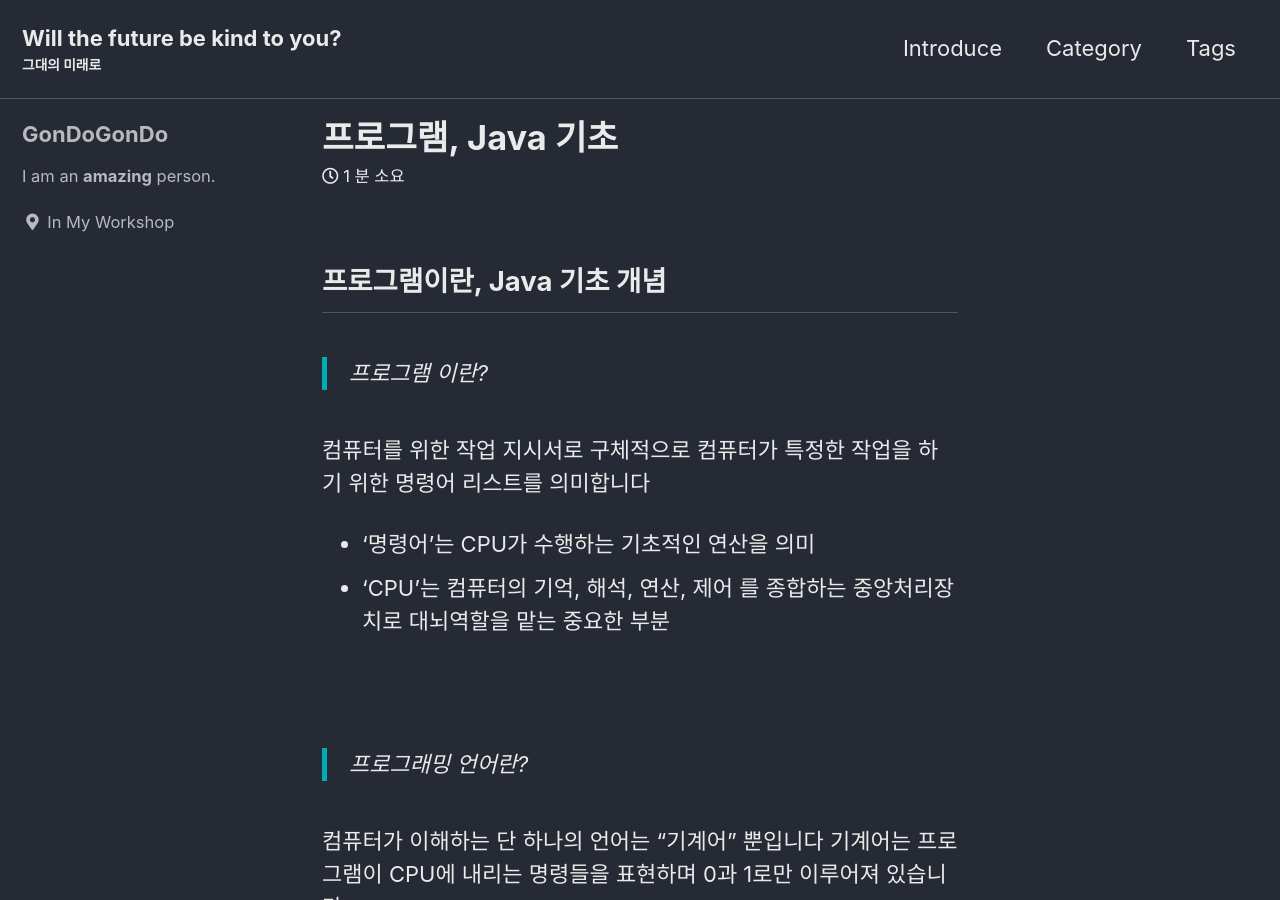
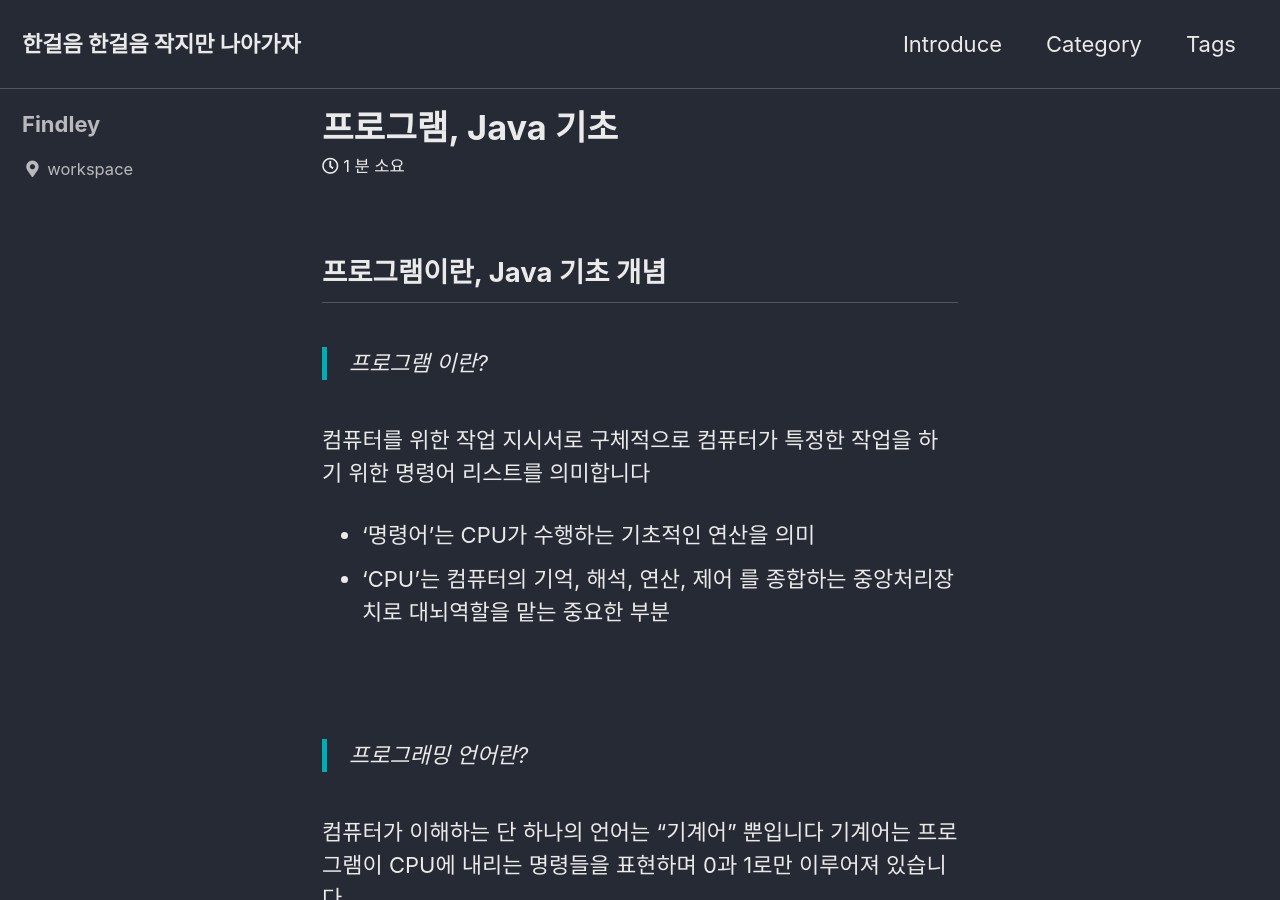
Before and after one commit to dmsgus6523/dmsgus6523.github.io, a Jekyll site: the page built from _posts/2022-03-29-Java기초.md, in a window 1280 px wide and 900 px high. Built offline with Jekyll 4.4.1, drawn with Linux system fonts in a browser that asks for light colours; cached includes are drawn as plain includes; some of the changed text lies outside the part shown.

Commit message:
타이틀 및 기타 텍스트 변경

```diff
--- a/_config.yml
+++ b/_config.yml
@@ -16,10 +16,10 @@ minimal_mistakes_skin    : "dark" #"default" # "air", "aqua", "contrast", "dark"
 
 # Site Settings
 locale                   : "ko-KR"
-title                    : "Will the future be kind to you?"
+title                    : "한걸음 한걸음 작지만 나아가자"
 title_separator          : "-"
-subtitle                 : "그대의 미래로" # site tagline that appears below site title in masthead
-name                     : "Gondo Gondo"
+subtitle                 : "" # site tagline that appears below site title in masthead
+name                     : "Findley"
 description              : "An amazing website."
 url                      : "https://dmsgus6523.github.io" # the base hostname & protocol for your site e.g. "https://mmistakes.github.io"
 baseurl                  : # the subpath of your site, e.g. "/blog"
@@ -102,10 +102,10 @@ analytics:
 
 # Site Author
 author:
-  name             : "GonDoGonDo"
+  name             : "Findley"
   avatar           : # path of avatar image, e.g. "/assets/images/bio-photo.jpg"
-  bio              : "I am an **amazing** person."
-  location         : "In My Workshop"
+  bio              : ""
+  location         : "workspace"
   email            :
   links:
     - label: "Email"
```
